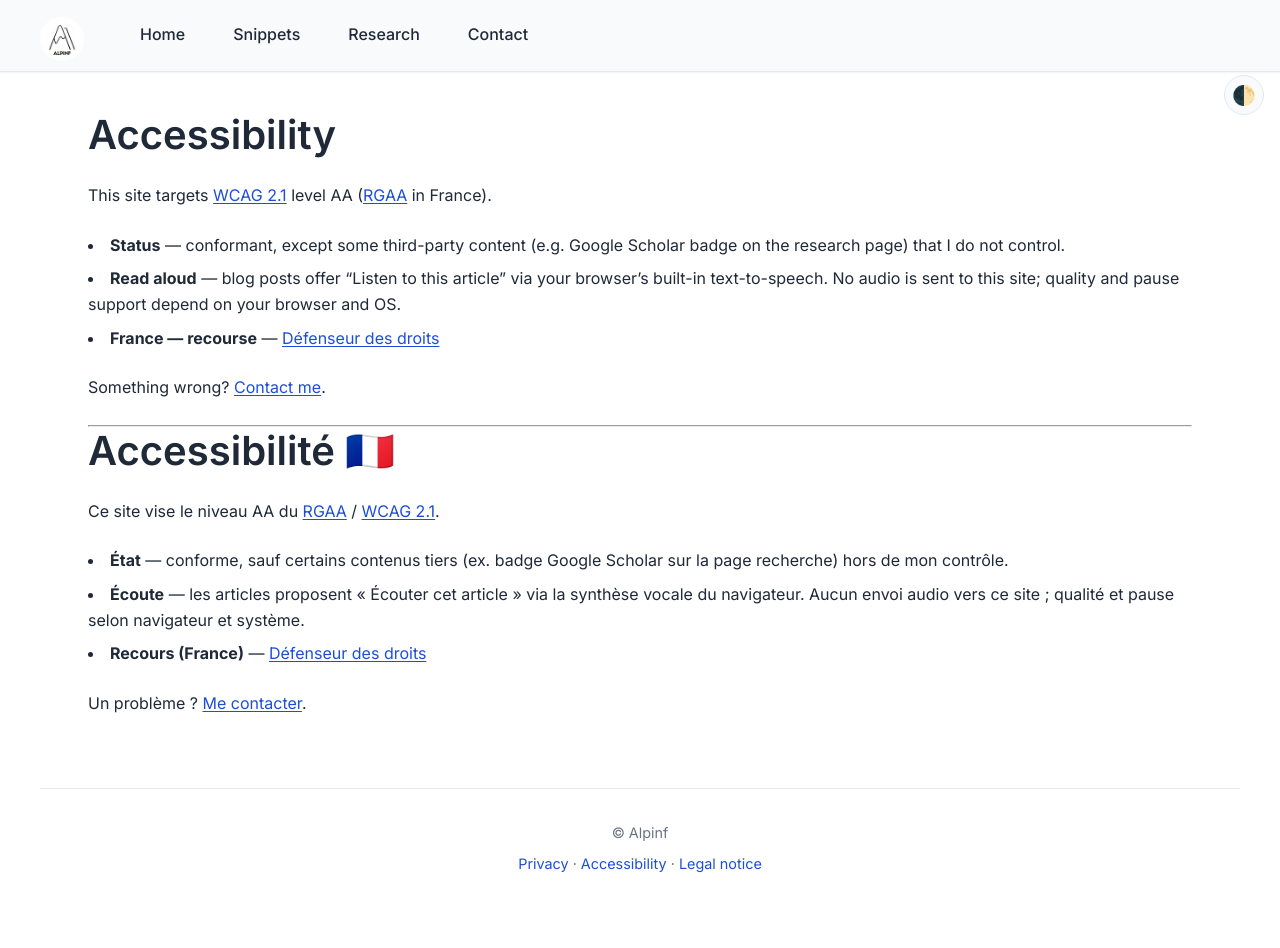
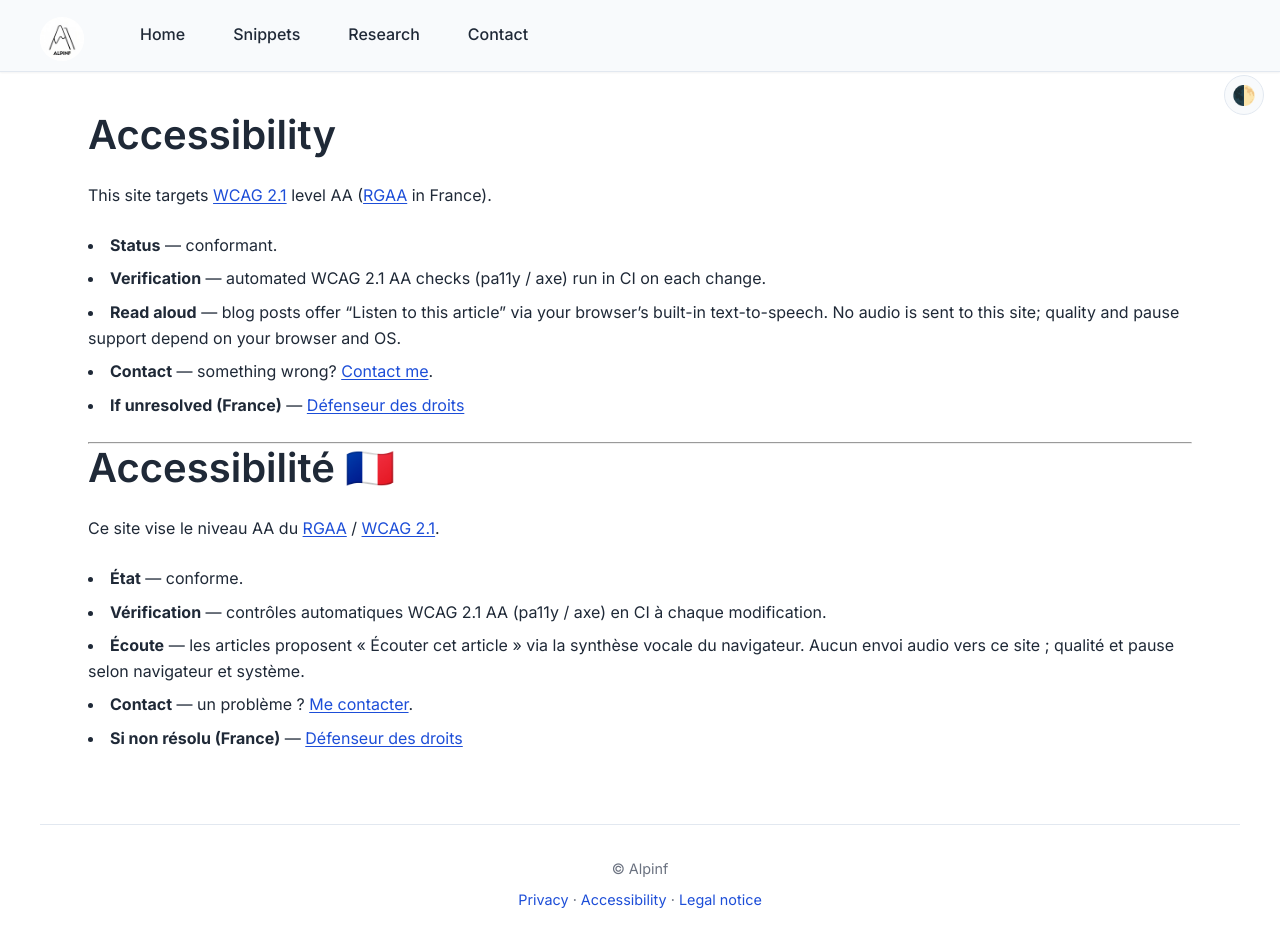
Before and after one commit to shacharmirkin/shacharmirkin.github.io, a Jekyll site: the page built from accessibility.md, in a window 1280 px wide and 959 px high. Shown: the top 948 px of the window. Built offline with Jekyll 4.4.1, drawn with Linux system fonts in a browser that asks for light colours.

Commit message:
accessibility and privacy clarifications

```diff
--- a/_data/scholar.yml
+++ b/_data/scholar.yml
@@ -1,3 +1,3 @@
-citations: 4950
+citations: 4953
 user_id: xsEZbOkAAAAJ
-updated_at: '2026-11-14'
+updated_at: '2026-11-16'
--- a/accessibility.md
+++ b/accessibility.md
@@ -9,20 +9,21 @@ permalink: /accessibility/
 
 This site targets [WCAG 2.1](https://www.w3.org/TR/WCAG21/) level AA ([RGAA](https://accessibilite.numerique.gouv.fr/) in France).
 
-- **Status** — conformant, except some third-party content (e.g. Google Scholar badge on the research page) that I do not control.
+- **Status** — conformant.
+- **Verification** — automated WCAG 2.1 AA checks (pa11y / axe) run in CI on each change.
 - **Read aloud** — blog posts offer “Listen to this article” via your browser’s built-in text-to-speech. No audio is sent to this site; quality and pause support depend on your browser and OS.
-- **France — recourse** — [Défenseur des droits](https://formulaire.defenseurdesdroits.fr/)
-
-Something wrong? [Contact me](/contact/).
+- **Contact** — something wrong? [Contact me](/contact/).
+- **If unresolved (France)** — [Défenseur des droits](https://formulaire.defenseurdesdroits.fr/)
 
 ---
+
 
 # Accessibilité <span aria-hidden="true">🇫🇷</span>
 
 Ce site vise le niveau AA du [RGAA](https://accessibilite.numerique.gouv.fr/) / [WCAG 2.1](https://www.w3.org/TR/WCAG21/).
 
-- **État** — conforme, sauf certains contenus tiers (ex. badge Google Scholar sur la page recherche) hors de mon contrôle.
+- **État** — conforme.
+- **Vérification** — contrôles automatiques WCAG 2.1 AA (pa11y / axe) en CI à chaque modification.
 - **Écoute** — les articles proposent « Écouter cet article » via la synthèse vocale du navigateur. Aucun envoi audio vers ce site ; qualité et pause selon navigateur et système.
-- **Recours (France)** — [Défenseur des droits](https://formulaire.defenseurdesdroits.fr/)
-
-Un problème ? [Me contacter](/contact/).
+- **Contact** — un problème ? [Me contacter](/contact/).
+- **Si non résolu (France)** — [Défenseur des droits](https://formulaire.defenseurdesdroits.fr/)
```
Also changed, not shown: privacy.md (+20 -0 lines).
